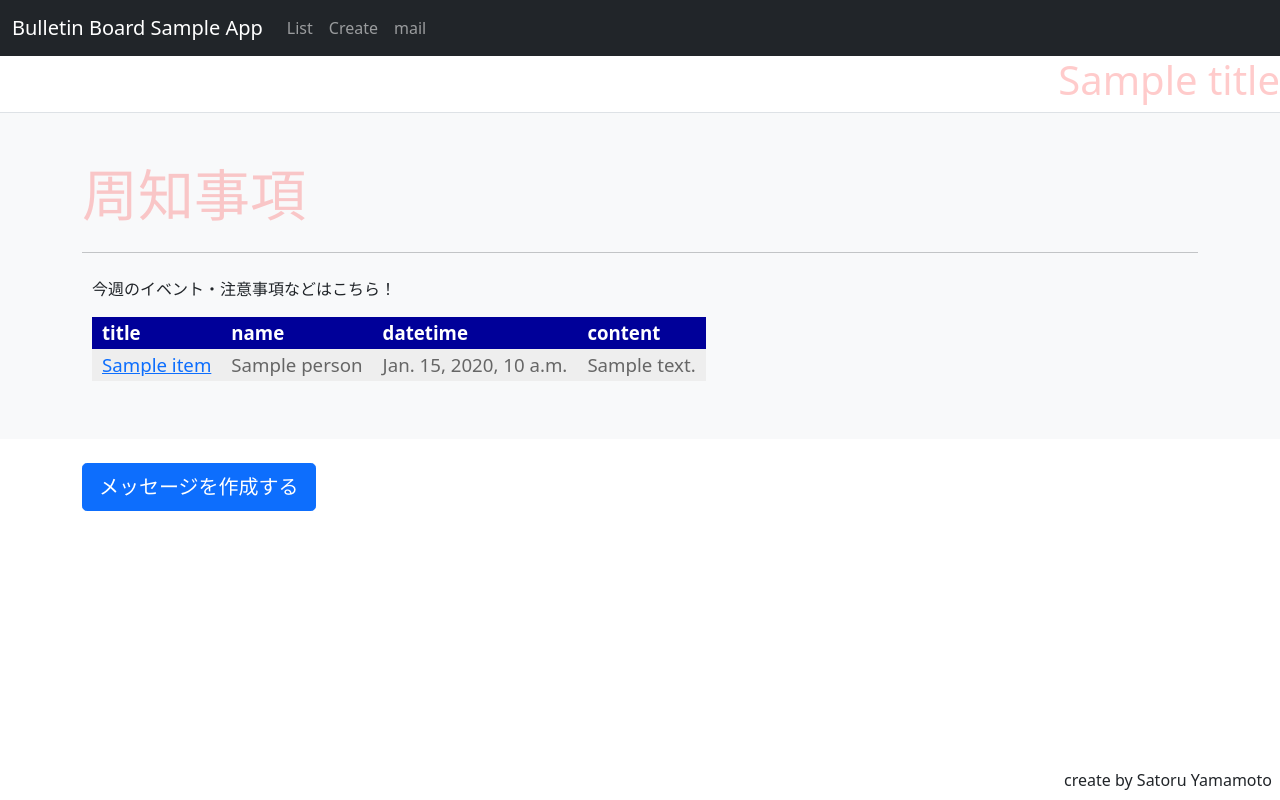
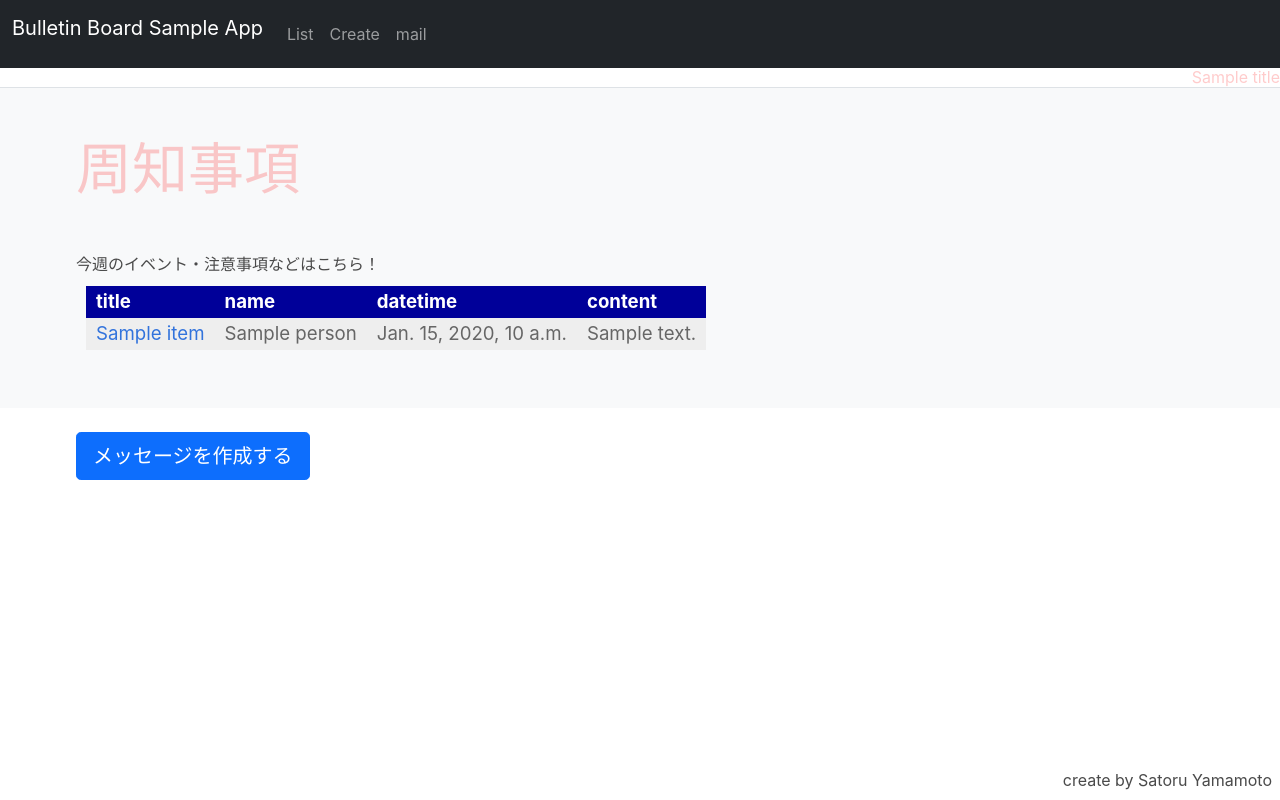
Before and after one commit to yamachanyama/Django-DB, a Django app: template hello3/templates/hello3/index.html in a window 1280 px wide. Run offline with Django 4.2, Linux system fonts and the light colour scheme; the template is opened without the code that fills it: most values are stand-ins (such as "Sample title", 1, 10 or a date in 2020); some libraries are stand-ins or nearby versions.

Commit message:
add comment function + CSS

```diff
--- a/hello3/templates/hello3/base.html
+++ b/hello3/templates/hello3/base.html
@@ -6,6 +6,9 @@
     <link rel="stylesheet" type="text/css"
     href="{% static 'hello3/css/style.css' %}" />
     <link href="https://cdn.jsdelivr.net/npm/bootstrap@5.0.0-beta1/dist/css/bootstrap.min.css" rel="stylesheet" integrity="sha384-giJF6kkoqNQ00vy+HMDP7azOuL0xtbfIcaT9wjKHr8RbDVddVHyTfAAsrekwKmP1" crossorigin="anonymous">
+
+    <link rel="stylesheet" href="https://cdnjs.cloudflare.com/ajax/libs/bulma/0.7.2/css/bulma.min.css">
+    <script defer src="https://use.fontawesome.com/releases/v5.3.1/js/all.js"></script>
 
     <title>sample app</title>
 </head>
```
Also changed, not shown: db.sqlite3.
